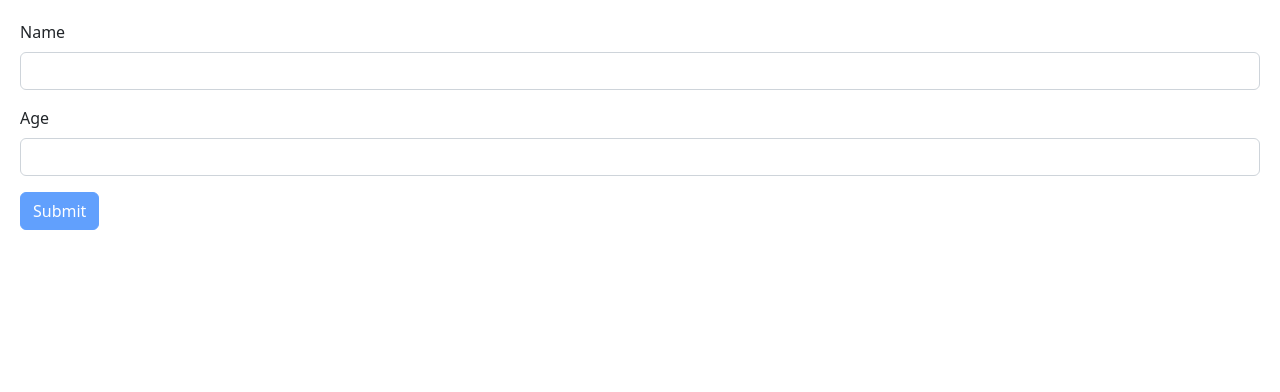
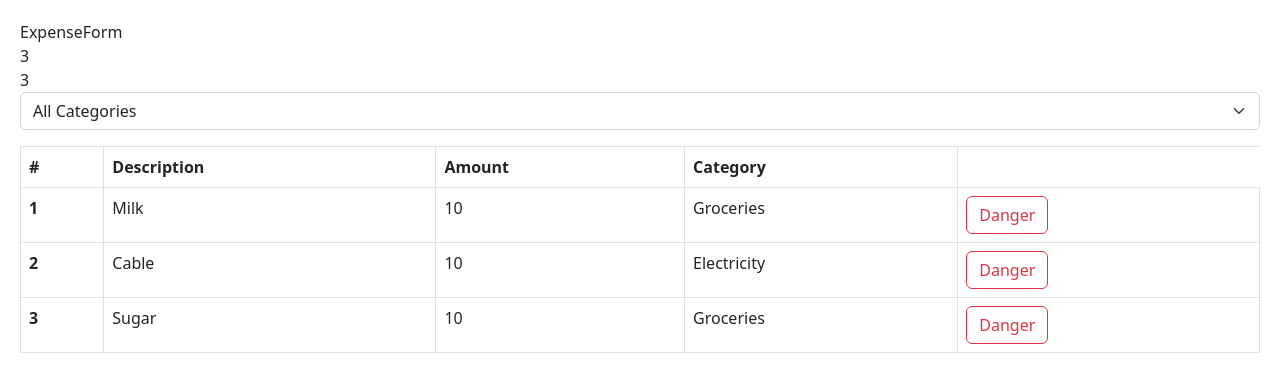
Before and after one commit to AungPhyoThant224/React-18-for-Beginners, a React (Vite) app in the folder react-form/: page / in a window 1280 px wide. Shown: the top 392 px of the page. Built offline with nearby package versions, Linux system fonts and the light colour scheme.

Commit message:
Expand List and Expand Filter.

```diff
--- a/react-form/src/App.tsx
+++ b/react-form/src/App.tsx
@@ -1,10 +1,10 @@
 import React from "react";
-import Form from "./components/Form";
+import ExpenseTracker from "./components/ExpenseTracker";
 
 const App = () => {
   return (
     <div>
-      <Form></Form>
+      <ExpenseTracker></ExpenseTracker>
     </div>
   );
 };
--- /dev/null
+++ b/react-form/src/components/ExpenseTracker/ExpenseForm.tsx
@@ -0,0 +1,11 @@
+import React from "react";
+
+const ExpenseForm = () => {
+  return (
+    <>
+      <div>ExpenseForm</div>
+    </>
+  );
+};
+
+export default ExpenseForm;
--- /dev/null
+++ b/react-form/src/components/ExpenseTracker/ExpenseList.tsx
@@ -0,0 +1,82 @@
+import React, { useState } from "react";
+
+interface Props {
+  items: {
+    id: number;
+    description: string;
+    amount: number;
+    category: string;
+  }[];
+  categories: string[];
+  handleDelete: (id: number) => void;
+}
+
+const ExpenseList = ({ items, categories, handleDelete }: Props) => {
+  const [filterItems, setFilterItems] = useState(items);
+
+  let selectedFilter = (e: React.ChangeEvent<HTMLSelectElement>) => {
+    const selectCategory = e.target.value;
+    if (selectCategory === "all") {
+      setFilterItems(items);
+    } else {
+      setFilterItems(items.filter((item) => item.category === selectCategory));
+    }
+  };
+
+  const onClick = (id: number) => {
+    handleDelete(id);
+    console.log(items.length);
+    setFilterItems(items);
+    console.log("done 2");
+  };
+
+  return (
+    <>
+      <div>{items.length}</div>
+      <div>{filterItems.length}</div>
+      <select
+        onChange={selectedFilter}
+        className="form-select"
+        aria-label="Default select example"
+      >
+        <option value={"all"}>All Categories</option>
+        {categories.map((item, index) => (
+          <option key={index} value={item}>
+            {item}
+          </option>
+        ))}
+      </select>
+      <table className="table table-bordered mt-3">
+        <thead>
+          <tr>
+            <th scope="col">#</th>
+            <th scope="col">Description</th>
+            <th scope="col">Amount</th>
+            <th scope="col">Category</th>
+          </tr>
+        </thead>
+        <tbody>
+          {filterItems.map((item) => (
+            <tr key={item.id}>
+              <th scope="row">{item.id}</th>
+              <td>{item.description}</td>
+              <td>{item.amount}</td>
+              <td>{item.category}</td>
+              <td>
+                <button
+                  type="button"
+                  className="btn btn-outline-danger"
+                  onClick={() => onClick(item.id)}
+                >
+                  Danger
+                </button>
+              </td>
+            </tr>
+          ))}
+        </tbody>
+      </table>
+    </>
+  );
+};
+
+export default ExpenseList;
--- /dev/null
+++ b/react-form/src/components/ExpenseTracker/ExpenseTracker.tsx
@@ -0,0 +1,44 @@
+import React, { useState } from "react";
+import ExpenseForm from "./ExpenseForm";
+import ExpenseList from "./ExpenseList";
+import produce from "immer";
+
+const ExpenseTracker = () => {
+  const [items, setItems] = useState([
+    { id: 1, description: "Milk", amount: 10, category: "Groceries" },
+    { id: 2, description: "Cable", amount: 10, category: "Electricity" },
+    { id: 3, description: "Sugar", amount: 10, category: "Groceries" },
+  ]);
+  let categories = ["Groceries", "Electricity"];
+
+  const handleDelete = (id: number) => {
+    setItems(
+      produce((draft) => {
+        let index;
+        draft.map((item, idx) => {
+          if (item.id === id) {
+            index = idx;
+            return;
+          }
+        });
+        if (index !== undefined) {
+          draft.splice(index, 1);
+        }
+      })
+    );
+    console.log("done 1");
+  };
+
+  return (
+    <>
+      <ExpenseForm></ExpenseForm>
+      <ExpenseList
+        items={items}
+        categories={categories}
+        handleDelete={handleDelete}
+      ></ExpenseList>
+    </>
+  );
+};
+
+export default ExpenseTracker;
--- /dev/null
+++ b/react-form/src/components/ExpenseTracker/index.ts
@@ -0,0 +1,3 @@
+import ExpenseTracker from "./ExpenseTracker";
+
+export default ExpenseTracker;
```
